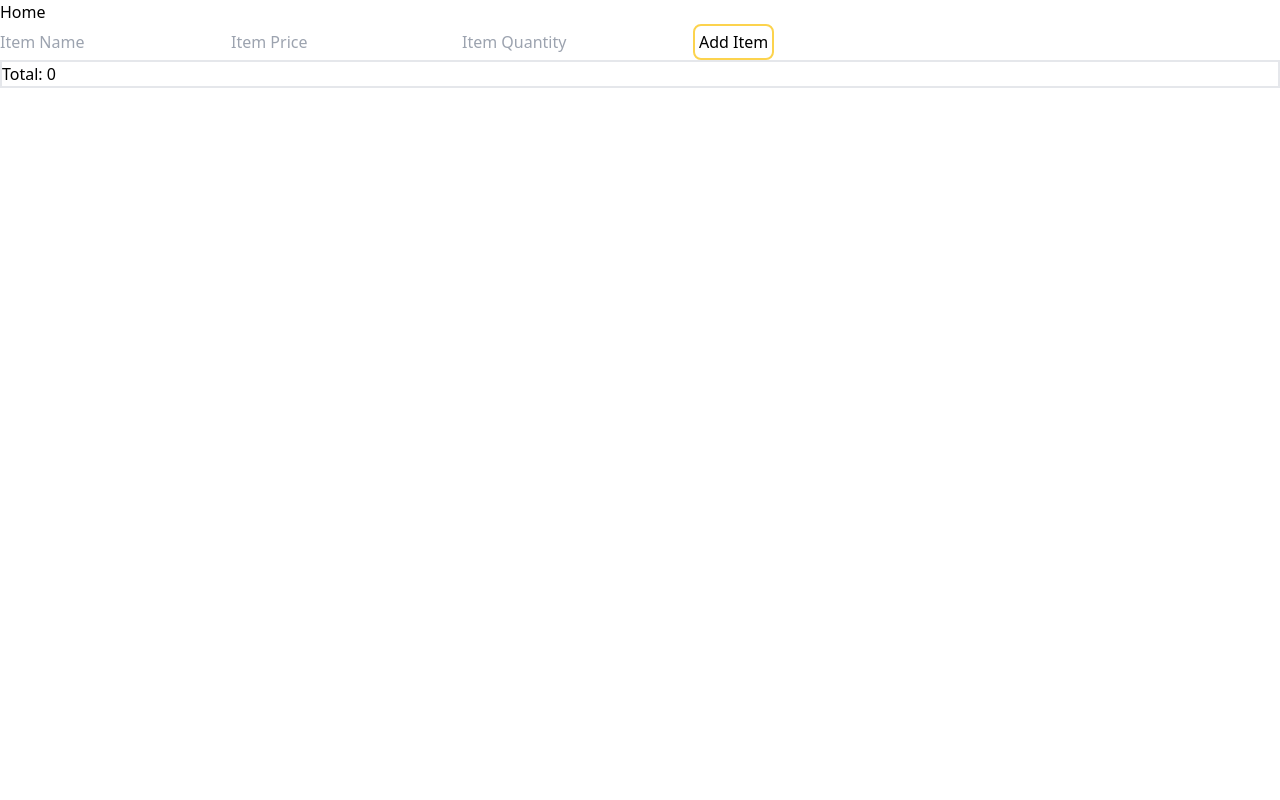
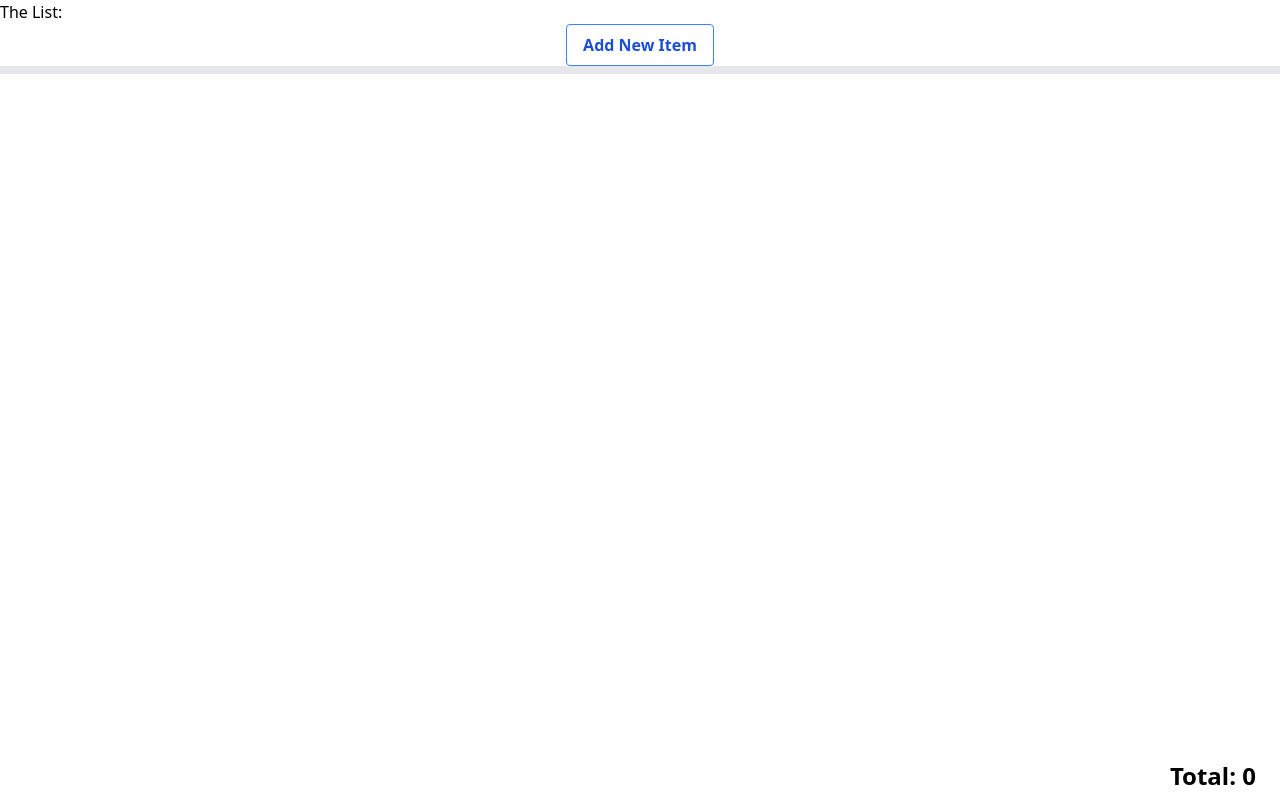
Before and after one commit to Kane13581/The-List, a Vue app: page / in a window 1280 px wide. Built offline with nearby package versions, Linux system fonts and the light colour scheme.

Commit message:
added add button and some style

```diff
--- a/src/App.vue
+++ b/src/App.vue
@@ -1,6 +1,6 @@
 <template>
   <div id="nav">
-    <router-link to="/">Home</router-link>
+    <router-link to="/">The List:</router-link>
   </div>
   <router-view/>
 </template>
--- /dev/null
+++ b/src/components/Button.vue
@@ -0,0 +1,19 @@
+<template>
+	<div>
+		<button @click="toggleAddItem" class="bg-transparent hover:bg-blue-500 text-blue-700 font-semibold hover:text-white py-2 px-4 border border-blue-500 hover:border-transparent rounded">
+  			Add New Item
+		</button>
+	</div>
+</template>
+
+<script>
+
+export default {
+	name: "Button",
+	methods: {
+		toggleAddItem() {
+			this.$emit("toggleAddItem");
+		}
+	}
+}
+</script>
--- a/src/store/storeItems.js
+++ b/src/store/storeItems.js
@@ -1,8 +1,5 @@
 export default {
 	listItems: [
-		//{ id: 1, name: "bread", quantity: 2, price: 6 },
-        //{ id: 2, name: "beer", quantity: 6, price: 4 },
-        //{ id: 3, name: "eggs", quantity: 10, price: 0.5 },
-        //{ id: 4, name: "potato", quantity: 2, price: 4 },
+
 	]
 }
--- a/src/views/Home.vue
+++ b/src/views/Home.vue
@@ -1,6 +1,13 @@
 <template>
   <div class="home">
+    <div class="flex justify-center">
+      <Button @toggleAddItem="toggleAddItem" />
+    </div>
+    <div class="border-2 flex justify-center">
+      <div v-if="showAddItem" >
     <AddItem />
+      </div>
+    </div>
     <DeleteModal v-if="showDeleteModal"
         @cancel-delete="cancelDelete"
         @confirm-delete="confirmDelete"/>
@@ -23,7 +30,9 @@
         <button @click="multiFunc(index, item)">Delete</button>
       </div>
     </div>
+    <div class="absolute bottom-2 right-6 font-bold text-2xl">
     <CalcTotal />
+    </div>
     </div>
   </div>
 </template>
@@ -32,6 +41,7 @@
 import CalcTotal from "../components/CalcTotal.vue";
 import AddItem from "../components/AddItem.vue";
 import DeleteModal from "../components/DeleteModal.vue";
+import Button from "../components/Button.vue";
 
 export default {
   name: 'Home',
@@ -39,12 +49,14 @@ export default {
   AddItem,
   CalcTotal,
   DeleteModal,
+  Button,
   },
   data() {
     return {
       showDeleteModal: false,
       indexForDelete: "",
       sumToSubstract: 0,
+      showAddItem: false,
     }
     },
   computed: {
@@ -77,6 +89,9 @@ export default {
     },
     findItem(item) {
     this.sumToSubstract = item.price * item.quantity
+    },
+    toggleAddItem() {
+      this.showAddItem = !this.showAddItem;
     }
   }
 }
```
Also changed, not shown: src/components/AddItem.vue (+1 -8 lines), src/components/CalcTotal.vue (+0 -7 lines).
